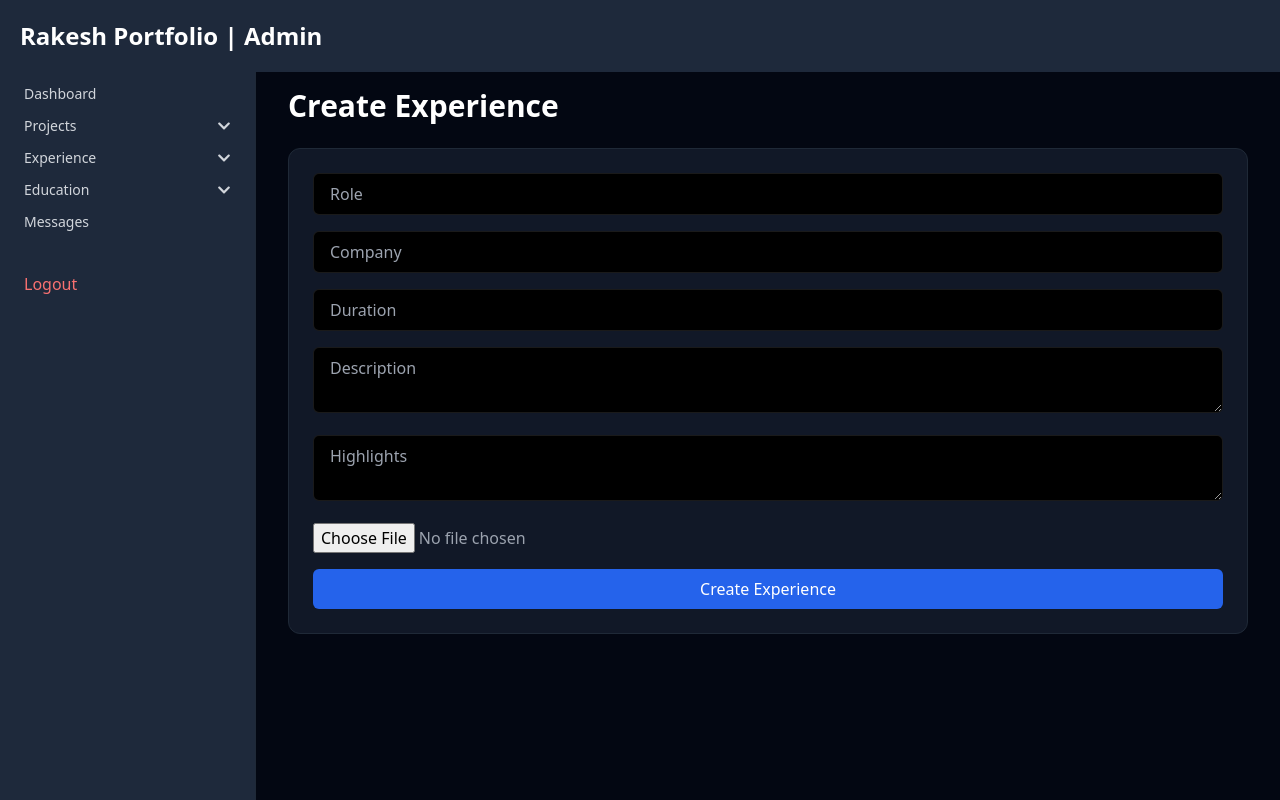
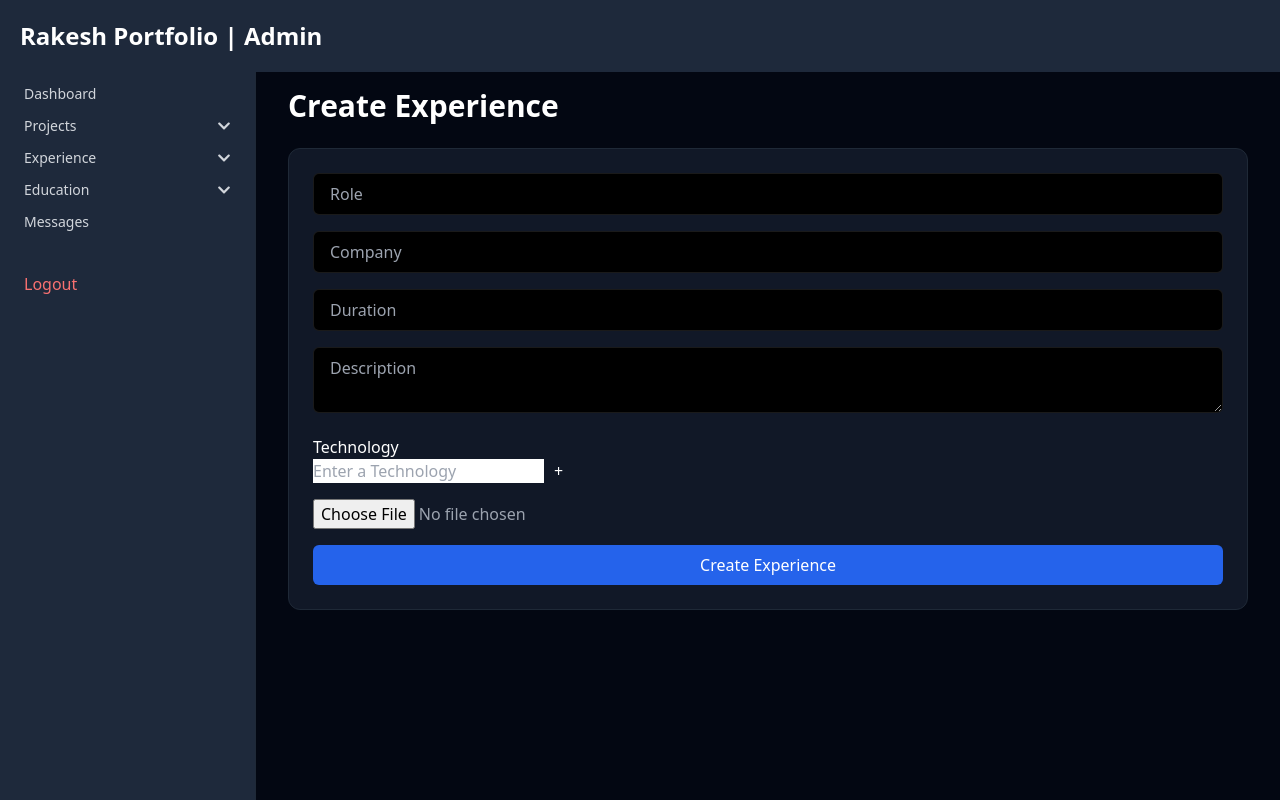
Before and after one commit to Rakesh250305/RakeshRaikwar-portfolio, a React (Vite) app: page /admin/experience/create in a window 1280 px wide. Built offline with nearby package versions, Linux system fonts and the light colour scheme; sample sign-in values are in the browser's storage.

Commit message:
added image vercel blob to experience create

```diff
--- a/src/pages/admin/CreateExperience.jsx
+++ b/src/pages/admin/CreateExperience.jsx
@@ -10,33 +10,59 @@ export default function CreateExperience() {
     company: "",
     duration: "",
     description: "",
-    highlights: "",
+    highlights: [],
+    image: null,
   });
-  const [image, setImage] = useState(null);
+
+  const [newHighlight, setNewHighlight] = useState("");
+  const [preview, setPreview] = useState(null);
   const [loading, setLoading] = useState(false);
 
-  const handleChange = (e) => setFormData({ ...formData, [e.target.name]: e.target.value });
-  const handleImageChange = (e) => setImage(e.target.files[0]);
+  // ---------- input change ----------
+  const handleChange = (e) => {
+    const { name, value, files } = e.target;
+    if (name === "image") {
+      setFormData({ ...formData, image: files[0] });
+      setPreview(URL.createObjectURL(files[0]));
+    } else setFormData({ ...formData, [name]: value });
+  };
+
 
   const handleSubmit = async (e) => {
     e.preventDefault();
-    setLoading(true);
-    const data = new FormData();
-    Object.keys(formData).forEach((key) => data.append(key, formData[key]));
-    if (image) data.append("image", image);
 
+        if (!formData.image) {
+      alert("Image is required");
+      return;
+    }
     try {
-      await axios.post(
-        `${apiUrl}/admin/experience/create`
+      setLoading(true);
+
+      const fd = new FormData();
+      fd.append("role", formData.role);
+      fd.append("company", formData.company);
+      fd.append("description", formData.description);
+      fd.append("duration", formData.duration);
+      fd.append("highlights", JSON.stringify(formData.highlights));
+      if (formData.image) fd.append("image", formData.image);
+
+
+      const res = await axios.post(
+        `${apiUrl}/admin/experience/create`,
         // "http://localhost:5000/admin/experience/create"
-        , data, {
-        headers: {
+        fd,
+        {
+          headers: {
           Authorization: `Bearer ${localStorage.getItem("adminToken")}`,
-          // "Content-Type": "application/json",
-          "Content-Type": "multipart/form-data",
+          // "Content-Type": "multipart/form-data",
         },
+        withCredentials: true,
       });
-      navigate("/admin/experience/list");
+
+      if (res.data.success) {
+        alert("Experience Created Successfully!");
+        navigate("/admin/experience/list");
+      }
     } catch (err) {
       console.error(err);
       alert("Error creating experience");
@@ -49,14 +75,166 @@ export default function CreateExperience() {
     <div className="min-h-screen flex bg-gray-950 text-white">
       <main className="flex-1 p-8 mt-14">
         <h1 className="text-3xl font-bold mb-6">Create Experience</h1>
-        <form className="bg-gray-900 border border-gray-800 rounded-xl p-6 space-y-4" onSubmit={handleSubmit}>
-          <input type="text" name="role" placeholder="Role" onChange={handleChange} required className="w-full px-4 py-2 bg-black border border-white/10 rounded-md"/>
-          <input type="text" name="company" placeholder="Company" onChange={handleChange} required className="w-full px-4 py-2 bg-black border border-white/10 rounded-md"/>
-          <input type="text" name="duration" placeholder="Duration" onChange={handleChange} required className="w-full px-4 py-2 bg-black border border-white/10 rounded-md"/>
-          <textarea name="description" placeholder="Description" onChange={handleChange} className="w-full px-4 py-2 bg-black border border-white/10 rounded-md"/>
-          <textarea name="highlights" placeholder="Highlights" onChange={handleChange} className="w-full px-4 py-2 bg-black border border-white/10 rounded-md"/>
-          <input type="file" onChange={handleImageChange} className="w-full text-gray-400"/>
-          <button type="submit" disabled={loading} className="w-full py-2 bg-blue-600 hover:bg-blue-500 rounded-md">{loading ? "Creating..." : "Create Experience"}</button>
+        <form
+          className="bg-gray-900 border border-gray-800 rounded-xl p-6 space-y-4"
+          onSubmit={handleSubmit}
+        >
+          <input
+            type="text"
+            name="role"
+            placeholder="Role"
+            onChange={handleChange}
+            required
+            className="w-full px-4 py-2 bg-black border border-white/10 rounded-md"
+          />
+          <input
+            type="text"
+            name="company"
+            placeholder="Company"
+            onChange={handleChange}
+            required
+            className="w-full px-4 py-2 bg-black border border-white/10 rounded-md"
+          />
+          <input
+            type="text"
+            name="duration"
+            placeholder="Duration"
+            onChange={handleChange}
+            required
+            className="w-full px-4 py-2 bg-black border border-white/10 rounded-md"
+          />
+          <textarea
+            name="description"
+            placeholder="Description"
+            onChange={handleChange}
+            className="w-full px-4 py-2 bg-black border border-white/10 rounded-md"
+          />
+          <div className="mb-3">
+            <label className="form-label">Technology</label>
+            <div style={{ display: "flex", gap: "10px", marginBottom: "10px" }}>
+              <input
+                type="text"
+                className="form-control"
+                value={newHighlight}
+                onChange={(e) => setNewHighlight(e.target.value)}
+                placeholder="Enter a Technology"
+                onKeyDown={(e) => {
+                  if (e.key === "Enter") {
+                    e.preventDefault();
+
+                    const tech = newHighlight.trim().toLowerCase();
+                    if (!tech) return;
+
+                    if (formData.tech.includes(tech)) {
+                      alert("Duplicate tags are not allowed");
+                      setNewHighlight("");
+                      return;
+                    }
+
+                    if (newHighlight.trim() === "") return;
+
+                    setFormData((prev) => ({
+                      ...prev,
+                      tech: [...prev.tech, newHighlight.trim()],
+                    }));
+
+                    setNewHighlight("");
+                  }
+                }}
+              />
+              <button
+                type="button"
+                className="btn primary-btn"
+                onClick={(e) => {
+                  e.preventDefault();
+                  const tech = newHighlight.trim().toLowerCase();
+                  if (!tech) return;
+
+                  if (formData.tech.includes(tech)) {
+                    alert("Duplicate tags are not allowed");
+                    setNewHighlight("");
+                    return;
+                  }
+                  if (newHighlight.trim() === "") return;
+                  setFormData((prev) => ({
+                    ...prev,
+                    tech: [...prev.tech, newHighlight.trim()],
+                  }));
+                  setNewHighlight("");
+                }}
+              >
+                +
+              </button>
+            </div>
+
+            {Array.isArray(formData.tech) &&
+              formData.tech.map((t, idx) => (
+                <div
+                  key={idx}
+                  style={{
+                    display: "inline-block",
+                    padding: "5px 10px",
+                    background: "#e0e0e0",
+                    margin: "3px",
+                    borderRadius: "5px",
+                  }}
+                >
+                  {t}{" "}
+                  <span
+                    style={{
+                      cursor: "pointer",
+                      color: "red",
+                      marginLeft: "5px",
+                    }}
+                    onClick={() =>
+                      setFormData((prev) => ({
+                        ...prev,
+                        tech: prev.tech.filter((_, i) => i !== idx),
+                      }))
+                    }
+                  >
+                    &times;
+                  </span>
+                </div>
+              ))}
+          </div>
+           <div className="space-y-2">
+            <input
+              type="file"
+              name="image"
+              accept="image/*"
+              id="image"
+              onChange={handleChange}
+              className="w-full text-gray-400"
+            />
+
+            {/* Preview */}
+            {preview && (
+              <div className="relative w-full max-w-sm">
+                <img
+                  src={preview}
+                  alt="Preview"
+                  className="rounded-lg border border-gray-700 object-cover"
+                />
+                <button
+                  type="button"
+                  onClick={() => {
+                    setPreview(null);
+                  }}
+                  className="absolute top-2 right-2 bg-black/70 text-white px-2 py-1 text-sm rounded"
+                >
+                  ✕
+                </button>
+              </div>
+            )}
+          </div>
+          <button
+            type="submit"
+            disabled={loading}
+            className="w-full py-2 bg-blue-600 hover:bg-blue-500 rounded-md"
+          >
+            {loading ? "Creating..." : "Create Experience"}
+          </button>
         </form>
       </main>
     </div>
--- a/src/pages/admin/CreateProject.jsx
+++ b/src/pages/admin/CreateProject.jsx
@@ -25,7 +25,7 @@ export default function CreateProject() {
     if (name === "image") {
       setFormData({ ...formData, image: files[0] });
       setPreview(URL.createObjectURL(files[0]));
-}else setFormData({ ...formData, [name]: value });
+    } else setFormData({ ...formData, [name]: value });
   };
 
   // ---------- submit ----------
@@ -45,21 +45,18 @@ export default function CreateProject() {
       fd.append("description", formData.description);
       fd.append("githubUrl", formData.github);
       fd.append("liveUrl", formData.live);
-      fd.append("tech",JSON.stringify(formData.tech));
-      if(formData.image) fd.append("image",formData.image);
+      fd.append("tech", JSON.stringify(formData.tech));
+      if (formData.image) fd.append("image", formData.image);
 
-      const res = await axios.post(
-        `${apiUrl}/admin/projects/create`,
-        fd,{
-          headers :{
-            Authorization: `Bearer ${localStorage.getItem('adminToken')}`,
+      const res = await axios.post(`${apiUrl}/admin/projects/create`, fd, {
+        headers: {
+          Authorization: `Bearer ${localStorage.getItem("adminToken")}`,
           // "Content-Type": "multipart/form-data",
         },
-          withCredentials:true,
-        }
-      );
+        withCredentials: true,
+      });
 
-      if(res.data.success){
+      if (res.data.success) {
         alert("Project Created Successfully!");
         navigate("/admin/project/list");
       }
@@ -170,7 +167,11 @@ export default function CreateProject() {
                 >
                   {t}{" "}
                   <span
-                  style={{ cursor: "pointer", color: "red", marginLeft: "5px" }}
+                    style={{
+                      cursor: "pointer",
+                      color: "red",
+                      marginLeft: "5px",
+                    }}
                     onClick={() =>
                       setFormData((prev) => ({
                         ...prev,
```
Lines whose indentation alone changed are shown as unchanged.
